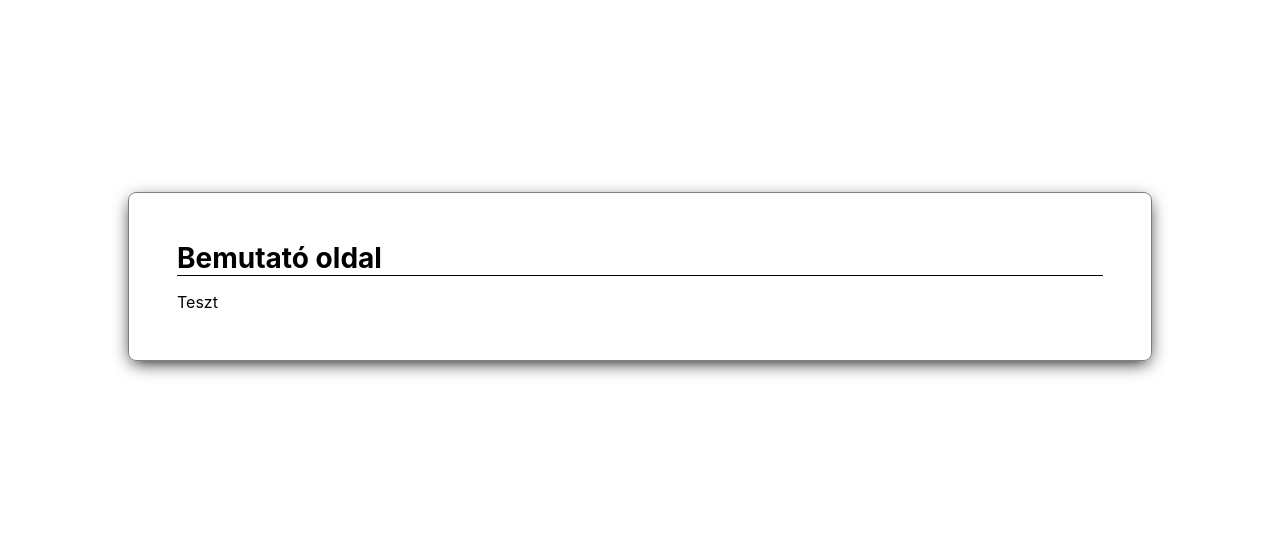
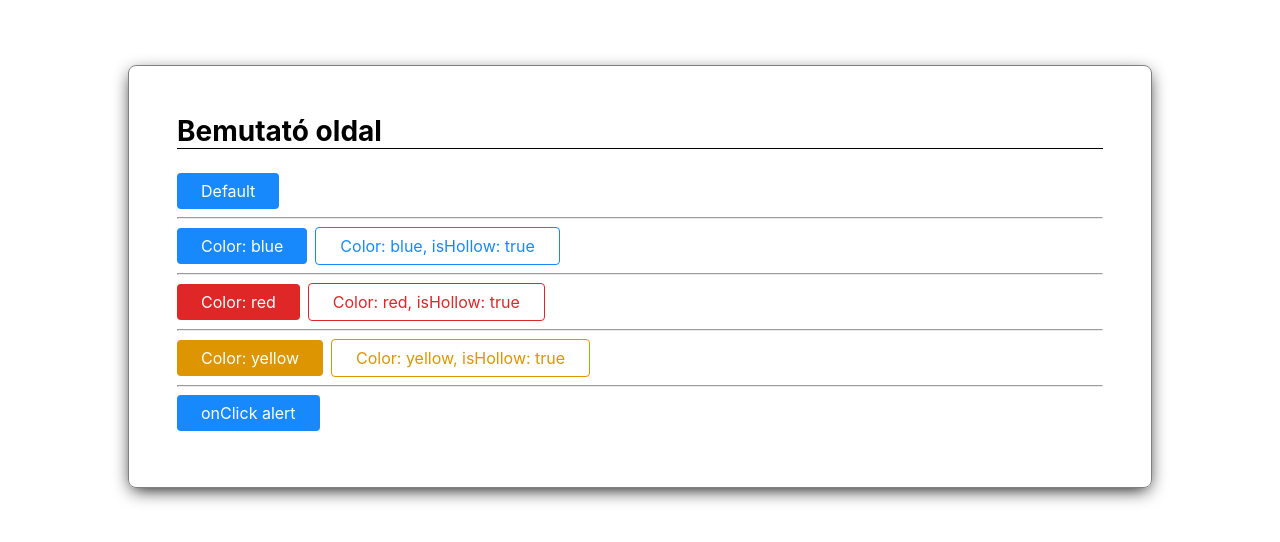
Before and after one commit to sze-projektmunka-slack-bot/slack-bot, a React (Create React App) app in the folder frontend/: page /home in a window 1280 px wide. Shown: the part 124-666 px from the top of the page. Built offline with nearby package versions, Linux system fonts and the light colour scheme.

Commit message:
button component

```diff
--- a/frontend/src/App.js
+++ b/frontend/src/App.js
@@ -1,4 +1,4 @@
-import React, { Component } from "react";
+import React from "react";
 import { Switch, Router, Route, Redirect } from "react-router";
 import { createBrowserHistory } from "history";
 import Home from "./pages/Home/Home";
--- /dev/null
+++ b/frontend/src/components/button/button.jsx
@@ -0,0 +1,41 @@
+import React from "react";
+import classNames from "classnames";
+import classes from "./button.module.scss";
+
+const Button = (props) => {
+    const {children, type, className, onClick, style, color, isHollow, isLarge} = props;
+
+    const getColorClass = () => {
+        if (color === "red") {
+            return classes.red;
+        }
+        if (color === "blue") {
+            return classes.blue;
+        }
+        if (color === "yellow") {
+            return classes.yellow;
+        }
+        return classes.blue;
+    }
+
+    return (
+        <button
+            type={type ?? "button"}
+            className={
+                classNames(
+                    className,
+                    classes.button,
+                    getColorClass(),
+                    isHollow ? classes.hollow : "",
+                    isLarge ? classes.large : "",
+                )
+            }
+            onClick={onClick ?? null}
+            style={{...(style ? style : {})}}
+        >
+            {children}
+        </button>
+    );
+};
+
+export default Button;
--- /dev/null
+++ b/frontend/src/components/button/button.module.scss
@@ -0,0 +1,67 @@
+@import "../../styles/variables";
+@import "../../styles/mixins";
+
+.button {
+  text-wrap: normal;
+  max-width: 100%;
+  text-align: center;
+  padding: 0.5rem 1.5rem;
+  color: white;
+  border-radius: 0.250rem;
+  font-size: 1rem;
+  margin: 0.5rem 0.5rem 0.5rem 0;
+
+  &.large {
+    font-size: 1.25rem;
+  }
+
+  &.hollow {
+    border: 1px solid;
+  }
+
+  &.blue {
+    background-color: $main-blue;
+
+    &.hollow {
+      background-color: white;
+      color: $main-blue;
+      border-color: $main-blue;
+    }
+
+    &:hover {
+      background-color: $dark-blue;
+      color: white;
+    }
+  }
+
+  &.yellow {
+    background-color: $main-yellow;
+
+    &.hollow {
+      background-color: white;
+      color: $main-yellow;
+      border-color: $main-yellow;
+    }
+
+    &:hover {
+      background-color: $dark-yellow;
+      color: white;
+    }
+  }
+
+  &.red {
+    background-color: $main-red;
+
+    &.hollow {
+      background-color: white;
+      color: $main-red;
+      border-color: $main-red;
+    }
+
+    &:hover {
+      background-color: $dark-red;
+      color: white;
+    }
+  }
+
+}
--- a/frontend/src/pages/Home/Home.jsx
+++ b/frontend/src/pages/Home/Home.jsx
@@ -1,11 +1,25 @@
 import React from "react";
-import classNames from "classnames";
 import Page from "../../components/page/page";
+import Button from "../../components/button/button";
 
 const Home = (props) => {
     return (
         <Page title="Bemutató oldal">
-            <p>Teszt</p>
+            <div>
+                <Button>Default</Button>
+                <hr/>
+                <Button color="blue">Color: blue</Button>
+                <Button color="blue" isHollow={true}>Color: blue, isHollow: true</Button>
+                <hr/>
+                <Button color="red">Color: red</Button>
+                <Button color="red" isHollow={true}>Color: red, isHollow: true</Button>
+                <hr/>
+                <Button color="yellow">Color: yellow</Button>
+                <Button color="yellow" isHollow={true}>Color: yellow, isHollow: true</Button>
+                <hr/>
+                <Button onClick={() => alert("Test alert")}>onClick alert</Button>
+
+            </div>
         </Page>
     );
 };
--- a/frontend/src/styles/_defaults.scss
+++ b/frontend/src/styles/_defaults.scss
@@ -33,3 +33,9 @@
   align-content: center;
   height: 100vh;
 }
+
+button {
+  all: unset;
+  color: black;
+  cursor: pointer;
+}
--- a/frontend/src/styles/_variables.scss
+++ b/frontend/src/styles/_variables.scss
@@ -1,10 +1,10 @@
 $main-blue: #1789FC;
-$main-yellow: #1789FC;
-$main-red: #1789FC;
+$main-yellow: #DE9502;
+$main-red: #DF2727;
 
-$dark-blue: #1789FC;
-$dark-yellow: #1789FC;
-$dark-red: #1789FC;
+$dark-blue: #296EB4;
+$dark-yellow: #B1740F;
+$dark-red: #981717;
 
 $small: 1rem;
 $large: 1.25rem;
```
